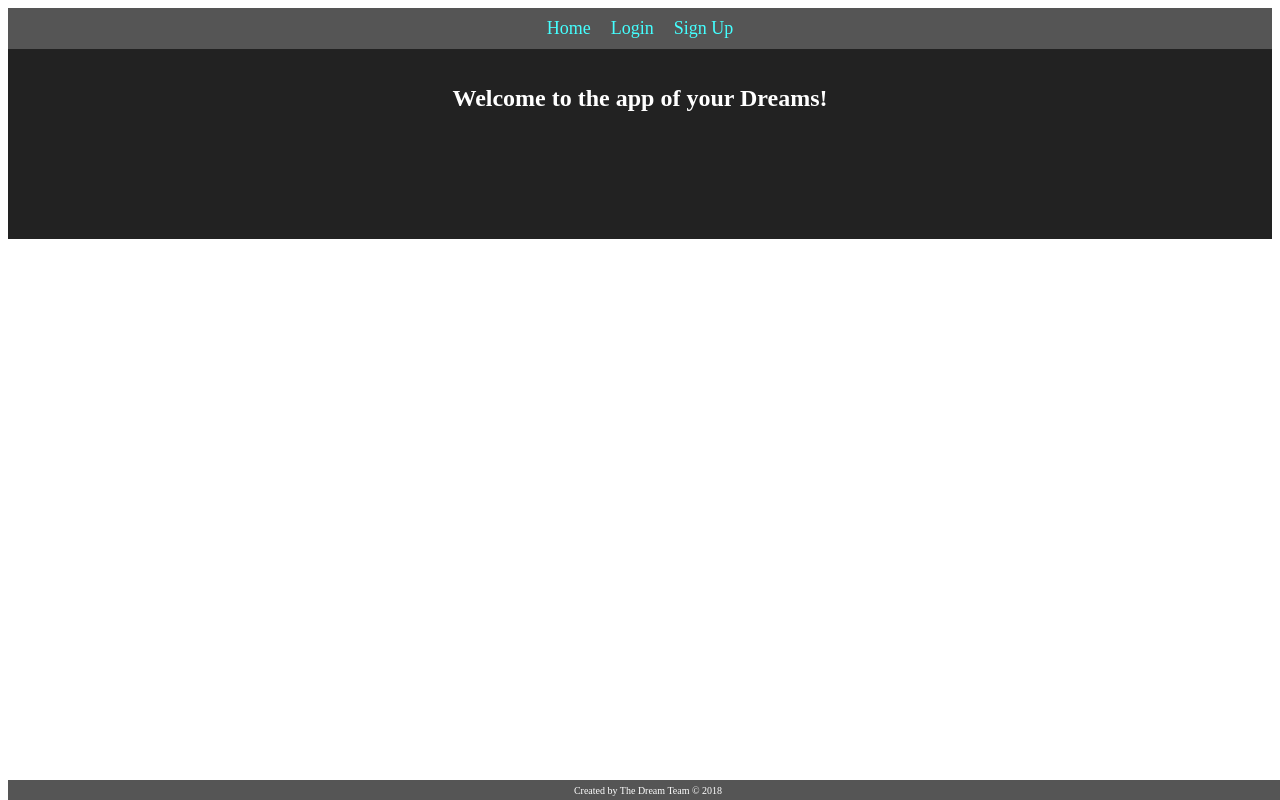
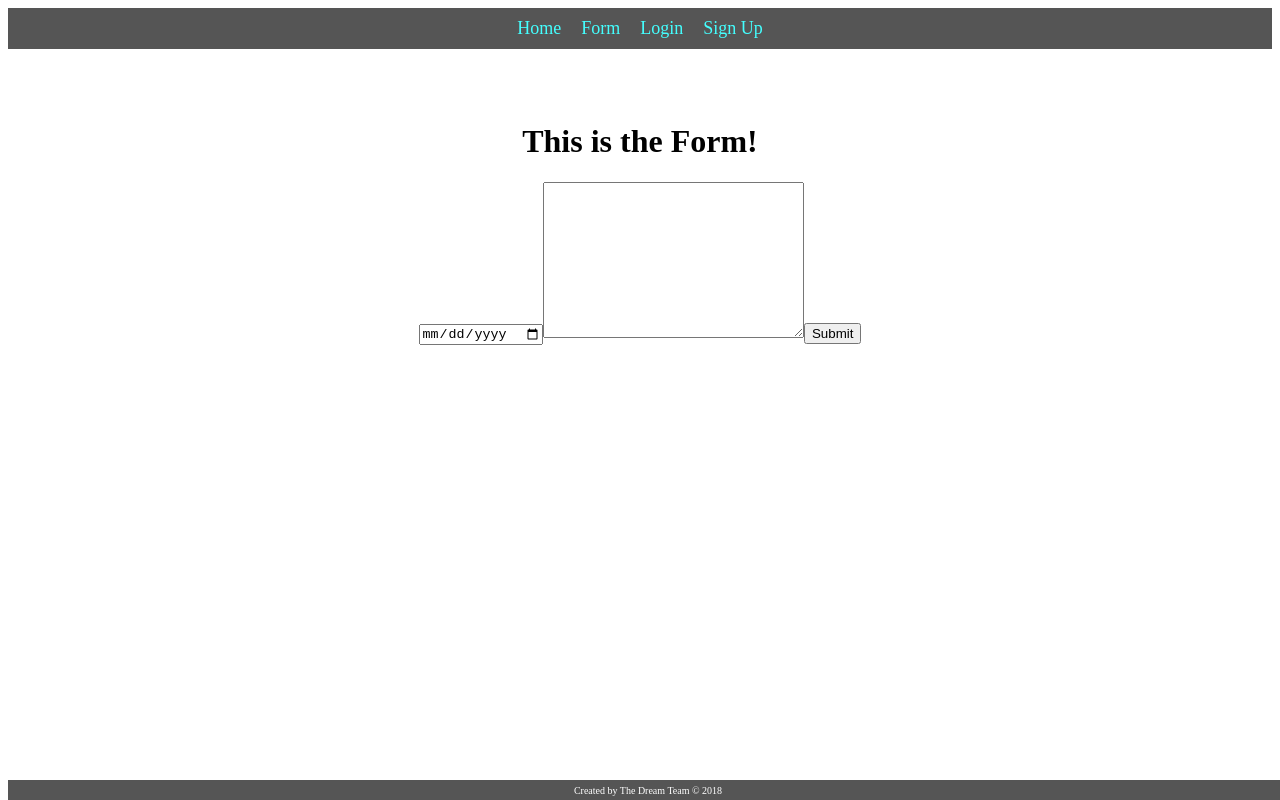
Before and after one commit to ashco/Project3, a React (Create React App) app in the folder client/: page /form in a window 1280 px wide. Built offline with nearby package versions, Linux system fonts and the light colour scheme.

Commit message:
changed db name, started stubbing

```diff
--- a/client/src/App.js
+++ b/client/src/App.js
@@ -1,14 +1,24 @@
+// REACT
 import React, { Component } from 'react';
+// STYLE
+import './App.css';
+// MODULES
 import { BrowserRouter as Router, Route } from 'react-router-dom';
-import './App.css';
 import axios from 'axios';
 import Flash from './layout/Flash.js';
+// MAIN PAGES
+import Home from './main/Home.js';
+import Profile from './Profile.js';
+// LAYOUT
+import Nav from './layout/Nav.js';
 import Footer from './layout/Footer.js';
-import Home from './Home.js';
-import Nav from './layout/Nav.js';
+// AUTH
 import Login from './auth/Login.js';
-import Profile from './Profile.js';
 import Signup from './auth/Signup.js';
+// CUSTOM ROUTES
+import Form from './main/Form.js';
+
+
 
 class App extends Component {
   constructor(props){
@@ -82,6 +92,9 @@ class App extends Component {
                 () => (<Signup user={this.state.user} setFlash={this.setFlash} updateUser={this.getUser} />)} />
               <Route path="/profile" component={
                 () => (<Profile user={this.state.user} setFlash={this.setFlash} />)} />
+              {/* CUSTOM ROUTES */}
+              <Route path="/form" component={Form} />
+
             </div>
           </div>
         </Router>
--- a/client/src/Home.js
+++ /dev/null
@@ -1,11 +0,0 @@
-import React, { Component } from 'react';
-
-class Home extends Component {
-  render(){
-    return (
-        <p>Dream Home Page</p>
-    );
-  }
-}
-
-export default Home;
--- a/client/src/layout/Nav.js
+++ b/client/src/layout/Nav.js
@@ -15,6 +15,7 @@ class Nav extends Component {
     else {
       links = (
         <span>
+          <Link to="/form">Form</Link>
           <Link to="/login">Login</Link>
           <Link to="/signup">Sign Up</Link>
         </span>);
@@ -26,10 +27,6 @@ class Nav extends Component {
             <a href="/">Home</a>
             {links}
           </nav>
-          <header className="App-header">
-            <h1 className="App-title">Welcome to the app of your Dreams!</h1>
-          </header>
-
         </div>
       );
   }
--- /dev/null
+++ b/client/src/main/Form.js
@@ -0,0 +1,18 @@
+import React, { Component } from 'react';
+
+class Form extends Component {
+  render(){
+    return(
+			<div className="form">
+				<h1>This is the Form!</h1>
+				<form>
+					<input type="date" />
+					<textarea name="dream-text" cols="30" rows="10" />
+					<input type="submit" />
+				</form>
+			</div>
+		);
+  }
+}
+
+export default Form;
--- /dev/null
+++ b/client/src/main/Home.js
@@ -0,0 +1,17 @@
+import React, { Component } from 'react';
+
+class Home extends Component {
+  render(){
+    return (
+        <div className="home">
+          <h1 className="hero">Dream Home Page</h1>
+          <div className="login-box">
+            <a href="#" className="home__btn--signup">Signup</a>
+            <a href="#" className="home__btn--login">Login</a>
+          </div>
+        </div>
+    );
+  }
+}
+
+export default Home;
```
Also changed, not shown: 1 other file (tests, documents, lock files or other folders).
